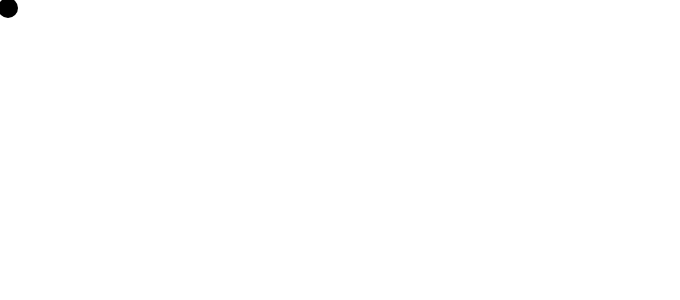
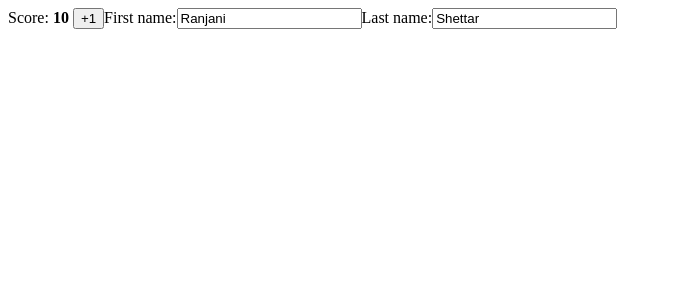
Before and after one commit to calvinthen/my-react-app, a React (Vite) app: page / in a window 1280 px wide. Shown: the top 300 px of the page, without its empty margins (0-680 px from the left). Built offline with nearby package versions, Linux system fonts and the light colour scheme.

Commit message:
updating object in state

```diff
--- a/src/App.jsx
+++ b/src/App.jsx
@@ -15,6 +15,7 @@ import PackingList from "./PackingList";
 import PassingProps from "./PassingProps";
 import PersonList from "./PersonList";
 import QueueingASeries from "./QueueingASeries";
+import QuizUpdatingObjectInState from "./QuizUpdatingObjectInState";
 import RenderingList from "./RenderingList";
 import RespondingToEvents from "./RespondingToEvents";
 import SculptureList from "./SculptureList";
@@ -22,6 +23,7 @@ import StateAsSnapshot from "./StateAsSnapshot";
 import StoryTrayProblems from "./StoryTrayProblems";
 import TodoList from "./Todolist";
 import UpdateScreenUseState from "./UpdateScreenUseState";
+import UpdatingObjectInState from "./UpdatingObjectInState";
 import MovingDot from "./utils/MovingDot";
 
 
@@ -117,7 +119,9 @@ function App() {
         {/* <StateAsSnapshot/> */}
 
         {/* <QueueingASeries/> */}
-        <MovingDot/>
+        {/* <MovingDot/> */}
+        {/* <UpdatingObjectInState/> */}
+        <QuizUpdatingObjectInState/>
       </>
     );
 }
--- /dev/null
+++ b/src/QuizUpdatingObjectInState.jsx
@@ -0,0 +1,55 @@
+import { useState } from 'react';
+
+export default function QuizUpdatingObjectInState() {
+  const [player, setPlayer] = useState({
+    firstName: 'Ranjani',
+    lastName: 'Shettar',
+    score: 10,
+  });
+
+  function handlePlusClick() {
+    setPlayer({
+      ...player,
+      score: player.score + 1
+    })
+  }
+
+  function handleFirstNameChange(e) {
+    setPlayer({
+      ...player,
+      firstName: e.target.value,
+    });
+  }
+
+  function handleLastNameChange(e) {
+    setPlayer({
+      lastName: e.target.value
+    });
+  }
+
+  return (
+    <>
+      <label>
+        Score: <b>{player.score}</b>
+        {' '}
+        <button onClick={handlePlusClick}>
+          +1
+        </button>
+      </label>
+      <label>
+        First name:
+        <input
+          value={player.firstName}
+          onChange={handleFirstNameChange}
+        />
+      </label>
+      <label>
+        Last name:
+        <input
+          value={player.lastName}
+          onChange={handleLastNameChange}
+        />
+      </label>
+    </>
+  );
+}
--- /dev/null
+++ b/src/UpdatingObjectInState.jsx
@@ -0,0 +1,65 @@
+import React, { useState } from 'react'
+
+export default function UpdatingObjectInState(){
+    const [person, setPerson] = useState({
+        firstName: 'Barbara',
+        lastName: 'Hepworth',
+        email: 'barbara@gmail.com'
+    });
+
+    function handleFirstNameChange(e) {
+        setPerson({
+          ...person,
+          firstName: e.target.value
+        });
+      }
+
+      function handleLastNameChange(e) {
+        setPerson({
+          ...person,
+          lastName: e.target.value
+        });
+      }
+
+      function handleEmailChange(e) {
+        setPerson({
+          ...person,
+          email: e.target.value
+        });
+      }
+
+
+
+    return(
+        <>
+            <label>
+                First Name :
+                <input
+                    value={person.firstName}
+                    onChange={handleFirstNameChange}
+                />
+            </label>
+
+            <label>
+                Last Name:
+                <input
+                    value={person.lastName}
+                    onChange={handleLastNameChange}
+                />
+            </label>
+            <label>
+                Email:
+                <input
+                    value={person.email}
+                    onChange={handleEmailChange}
+                />
+            </label>
+
+            <p>
+                {person.firstName}{' '}
+                {person.lastName}{' '}
+                ({person.email})
+            </p>
+        </>
+    );
+}
```
